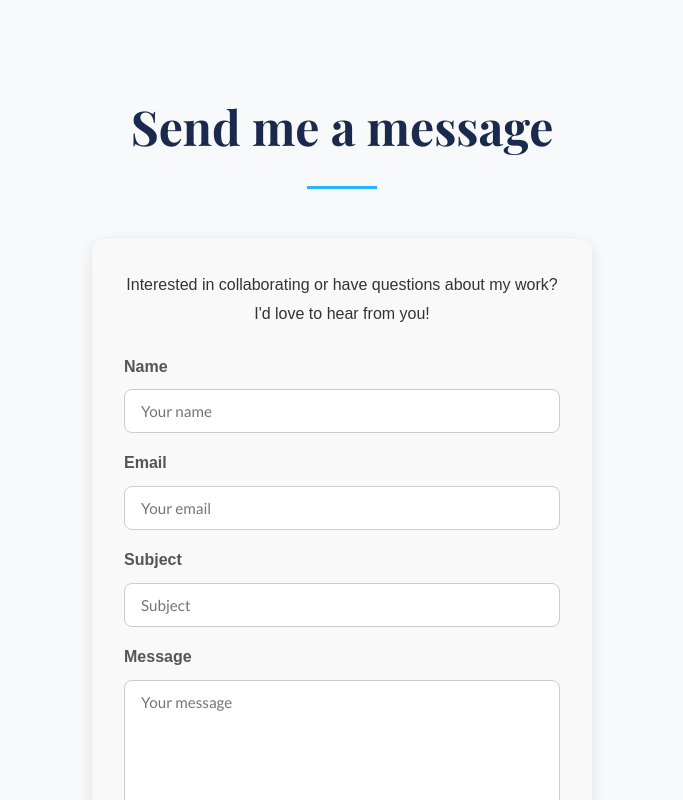
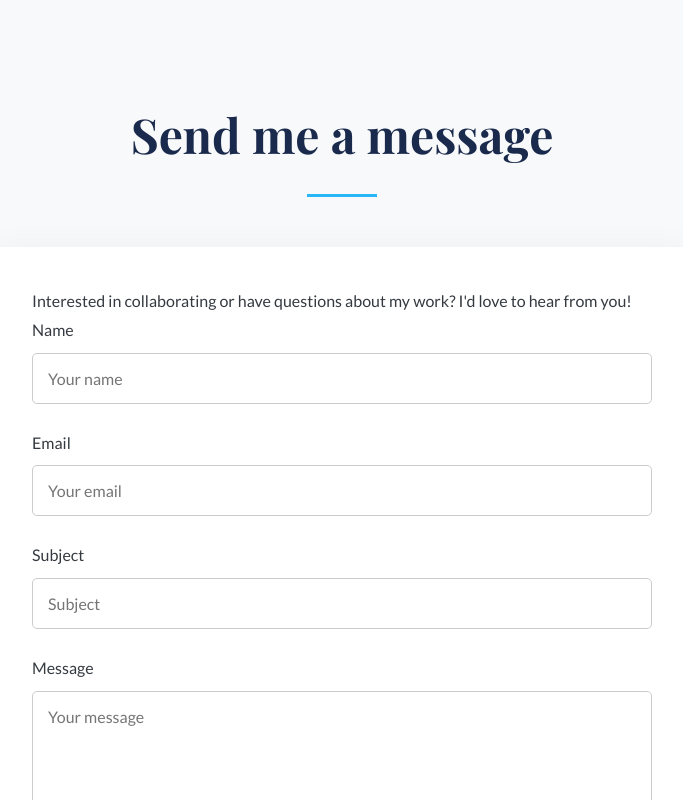
Before and after one commit to Joshuaadediji/Joshuaadediji.github.io, a plain HTML site: page index.html in a window 1280 px wide. Shown: the part 3597-4397 px from the top of the page, without its empty margins (298-981 px from the left). Drawn offline with nearby package versions, Linux system fonts and the light colour scheme.

Commit message:
Refactor contact form in index.html
Updated contact form structure and removed unnecessary fields and styles.

```diff
--- a/index.html
+++ b/index.html
@@ -192,105 +192,32 @@
         <!--💡UPDATE: Go to formsubmit.co and replace the email with your own-->
    <!-- Contact Form HTML -->
      <form action="https://formsubmit.co/Adedijijos2026@gmail.com" method="POST" class="contact-form">
-    <p class="intro-text">Interested in collaborating or have questions about my work? I'd love to hear from you!</p>
+            <p> Interested in collaborating or have questions about my work? I'd love to hear from you!</p>
 
+            <!-- Form Fields -->
             <div class="form-group">
                 <label for="name">Name</label>
                 <input type="text" name="name" id="name" placeholder="Your name" required>
             </div>
-
             <div class="form-group">
                 <label for="email">Email</label>
                 <input type="email" name="email" id="email" placeholder="Your email" required>
             </div>
-
             <div class="form-group">
                 <label for="subject">Subject</label>
                 <input type="text" name="subject" id="subject" placeholder="Subject" required>
             </div>
-
             <div class="form-group">
                 <label for="message">Message</label>
                 <textarea name="message" id="message" rows="6" placeholder="Your message" required></textarea>
             </div>
 
-    <!-- Optional FormSubmit hidden fields -->
-    <input type="hidden" name="_captcha" value="false">
-    <input type="hidden" name="_next" value="https://yourwebsite.com/thank-you.html">
+            <!-- Submit Button -->
+            <button type="submit" class="btn">Send Message</button>
 
-    <button type="submit" class="btn">Send Message</button>
         </form>
-
-<!-- Contact Form CSS -->
-<style>
-.contact-form {
-    max-width: 500px;
-    margin: 2rem auto;
-    padding: 2rem;
-    background: #f9f9f9;
-    border-radius: 12px;
-    box-shadow: 0 4px 15px rgba(0,0,0,0.1);
-    font-family: 'Arial', sans-serif;
-}
-
-.contact-form .intro-text {
-    text-align: center;
-    font-size: 1rem;
-    margin-bottom: 1.5rem;
-    color: #333;
-}
-
-.form-group {
-    display: flex;
-    flex-direction: column;
-    margin-bottom: 1rem;
-}
-
-.form-group label {
-    margin-bottom: 0.5rem;
-    font-weight: 600;
-    color: #555;
-}
-
-.form-group input,
-.form-group textarea {
-    padding: 0.75rem 1rem;
-    border: 1px solid #ccc;
-    border-radius: 8px;
-    font-size: 0.95rem;
-    transition: all 0.3s ease;
-}
-
-.form-group input:focus,
-.form-group textarea:focus {
-    border-color: #007bff;
-    box-shadow: 0 0 5px rgba(0,123,255,0.2);
-    outline: none;
-}
-
-.btn {
-    width: 100%;
-    padding: 0.75rem;
-    background: #007bff;
-    color: #fff;
-    border: none;
-    border-radius: 8px;
-    font-size: 1rem;
-    font-weight: 600;
-    cursor: pointer;
-    transition: background 0.3s ease;
-}
-
-.btn:hover {
-    background: #0056b3;
-}
-
-@media (max-width: 600px) {
-    .contact-form {
-        padding: 1.5rem;
-    }
-}
-</style>
+    </div>
+</section>
 
 <!-- FOOTER -->
 <footer>
```
Lines whose indentation alone changed are shown as unchanged.
